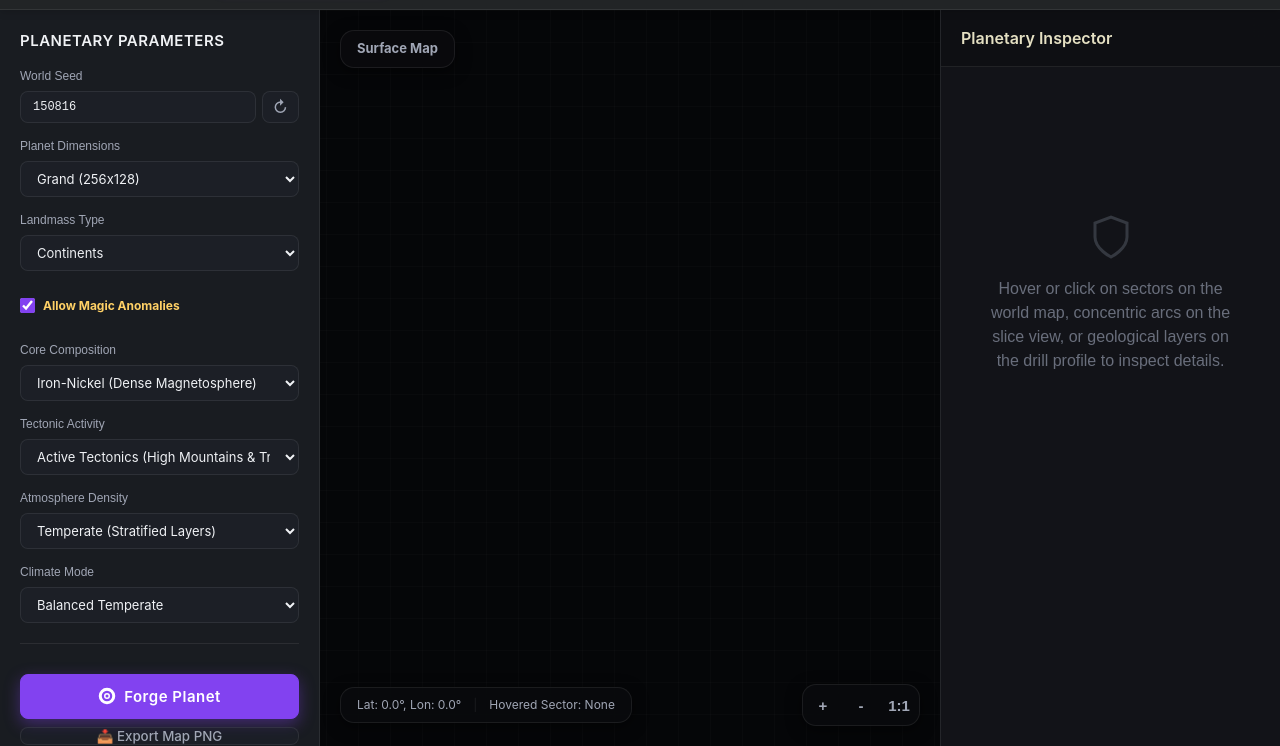
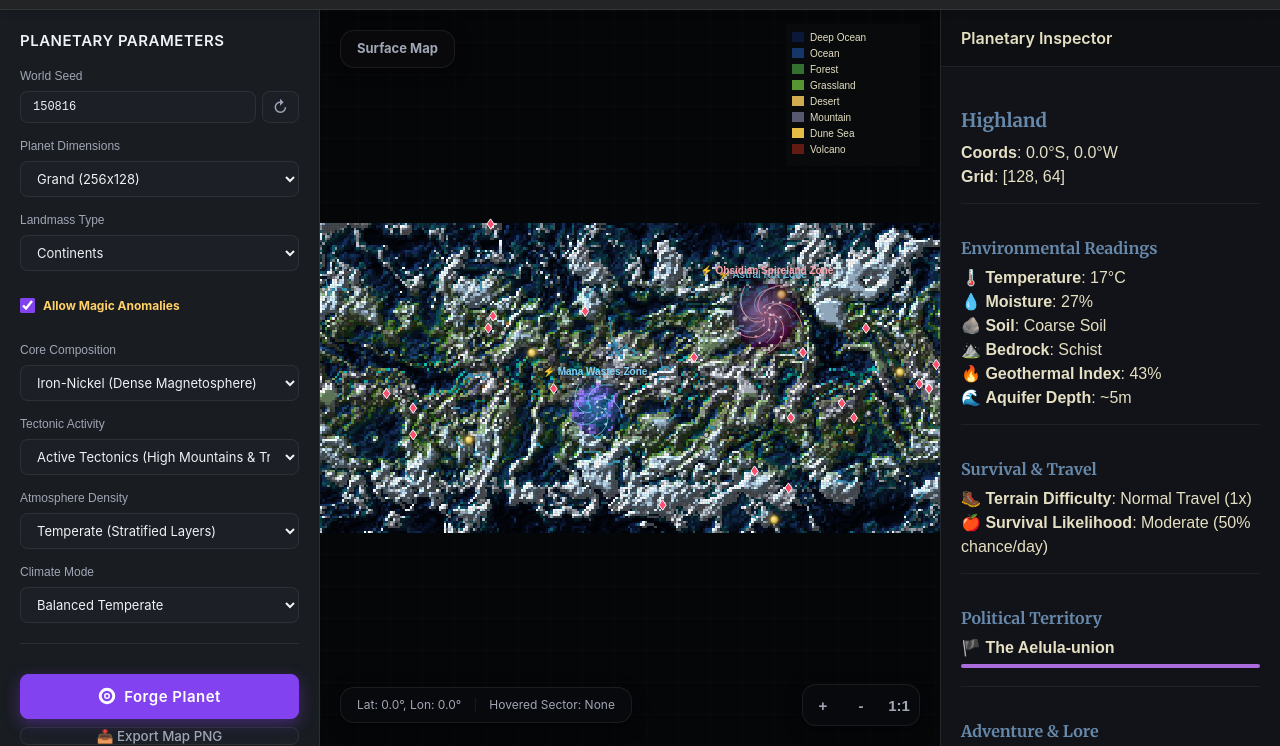
Before and after one commit to mackos1112/aetherforge-worldforge, a plain HTML site: page world.html in a window 1280 px wide. Shown: the part 54-800 px from the top of the page. Drawn offline with Linux system fonts and the light colour scheme; a web font is replaced by a local one.

Commit message:
feat: overhaul procedural mathematics (ridged multifractals, domain warping, Coriolis wind vector rain shadows, Voronoi noise)

```diff
--- a/js/world.js
+++ b/js/world.js
@@ -3,7 +3,7 @@
 // ES Module entry point bootstrapping the visualizer
 // ─────────────────────────────────────────────────────────────────────────────
 
-import { WorldVisualizer } from './world/visualizer.js';
+import { WorldVisualizer } from './world/visualizer.js?v=1.0.3';
 
 document.addEventListener('DOMContentLoaded', () => {
     window.visualizer = new WorldVisualizer();
--- a/js/world/engine.js
+++ b/js/world/engine.js
@@ -1,7 +1,7 @@
-import { RNG, GradientNoise2D, binaryInsert } from './utils.js';
-import { WorldNameGenerator } from '../names/names.js';
-import { BIOME_KEYS, BIOMES, POI_TYPES, getProceduralHooks } from './biomes.js';
-import { generatePoiDescription } from './descriptionGenerator.js';
+import { RNG, GradientNoise2D, binaryInsert } from './utils.js?v=1.0.2';
+import { WorldNameGenerator } from '../names/names.js?v=1.0.2';
+import { BIOME_KEYS, BIOMES, POI_TYPES, getProceduralHooks } from './biomes.js?v=1.0.2';
+import { generatePoiDescription } from './descriptionGenerator.js?v=1.0.2';
 
 export class WorldEngine {
     constructor(seed, sizeMode, coreType, tectonics, atmosphere, climate, customW = 512, customH = 256, allowMagic = true, landmassType = 'continents') {
@@ -190,36 +190,39 @@
 
         const W = this.width, H = this.height;
 
-        // ── 1. Heightmap generation with landmass masks ──────────────────────
+        // ── 1. Heightmap generation with Ridged Multifractals ────────────────
         const rawH = new Float32Array(W * H);
         let hMin = Infinity, hMax = -Infinity;
 
         for (let y = 0; y < H; y++) {
             for (let x = 0; x < W; x++) {
                 const idx = y * W + x;
-                let nx = x / W * 3;
-                let ny = y / H * 1.5;
+                let nx = (x / W) * 3.2;
+                let ny = (y / H) * 1.6;
 
-                // Adjust frequency if islands
                 if (this.landmassType === 'islands') {
-                    nx = x / W * 8.5;
-                    ny = y / H * 4.2;
+                    nx = (x / W) * 8.5;
+                    ny = (y / H) * 4.2;
                 }
 
-                let h = noiseA.warpedFbm(nx, ny, 6);
+                let baseH = noiseA.doubleWarpedFbm(nx, ny, 6);
+                let ridgeH = noiseB.ridgedFbm(nx * 2.2, ny * 2.2, 5);
+
+                // Blend base continent warping with sharp tectonic ridged multifractals
+                let h = baseH * 0.65 + ridgeH * 0.35;
 
                 // Landmass Shape Masks
                 if (this.landmassType === 'pangea') {
                     const dx = (x / W - 0.5) * 2;
                     const dy = (y / H - 0.5) * 2;
                     const dist = Math.sqrt(dx * dx + dy * dy);
-                    h -= dist * dist * 0.35; // pull edges down
+                    h -= dist * dist * 0.38;
                 } else if (this.landmassType === 'islands') {
-                    h -= 0.14; // submerge lowlands, creating chains
+                    const cell = noiseA.cellularVoronoi(nx * 1.5, ny * 1.5);
+                    h = (1 - cell.f1 * 0.8) * 0.5 + ridgeH * 0.5 - 0.18;
                 } else {
-                    // standard continents: push poles slightly towards water/ice caps
                     const latFrac = Math.abs((y / H) - 0.5) * 2;
-                    h -= latFrac * latFrac * 0.15;
+                    h -= latFrac * latFrac * 0.16;
                 }
 
                 rawH[idx] = h;
@@ -228,53 +231,90 @@
             }
         }
 
-        // Normalize height
+        // Normalize height map
         const hRange = hMax - hMin;
         for (let i = 0; i < W * H; i++) {
             this.heightMap[i] = (rawH[i] - hMin) / hRange;
         }
 
-        // Tectonics
+        // Active Tectonics: Sharpen mountains & deepen ocean trenches
         if (this.tectonics === 'active') {
             for (let i = 0; i < W * H; i++) {
                 const h = this.heightMap[i];
-                if (h > 0.55) this.heightMap[i] = Math.min(1, 0.55 + (h - 0.55) * 1.8);
-                if (h < 0.4)  this.heightMap[i] = Math.max(0, 0.4 - (0.4 - h) * 1.6);
+                if (h > 0.54) this.heightMap[i] = Math.min(1, 0.54 + Math.pow(h - 0.54, 0.85) * 1.6);
+                if (h < 0.38) this.heightMap[i] = Math.max(0, 0.38 - Math.pow(0.38 - h, 0.85) * 1.4);
             }
         }
 
-        // ── 2. Climate offsets ───────────────────────────────────────────────
+        // ── 2. Climate & Orographic Wind Vector Thermodynamics ───────────────
         const climateOffset = { balanced: 0, frozen: -15, desolate: 12, volcanic: 22 };
         const moistureScale = { balanced: 1, frozen: 0.5, desolate: 0.3, volcanic: 0.65 };
         const dT = climateOffset[this.climate] || 0;
         const dM = moistureScale[this.climate] || 1;
 
-        // ── 3. Fill Climate flat maps ────────────────────────────────────────
+        // Base Temperature & Unmodified Moisture
         for (let y = 0; y < H; y++) {
             for (let x = 0; x < W; x++) {
                 const idx = y * W + x;
                 const h = this.heightMap[idx];
                 const latDeg = ((H / 2 - y) / (H / 2)) * 90;
-                // Organic latitude warping to bend climate zones naturally
                 const latNoise = noiseT.fbm(x / W * 2.8, y / H * 2.8, 3) * 8.5;
                 const latAbs = Math.max(0, Math.min(90, Math.abs(latDeg + latNoise)));
 
-                // Temperature
-                const altCool = h > 0.5 ? (h - 0.5) * 62 : 0;
-                const baseTemp = 32 - latAbs * 0.76 + dT - altCool;
+                const altCool = h > 0.5 ? (h - 0.5) * 64 : 0;
+                const baseTemp = 32 - latAbs * 0.78 + dT - altCool;
                 this.tempMap[idx] = Math.round(baseTemp);
 
-                // Moisture
                 const rawMoist = (noiseM.fbm(x / W * 5.2, y / H * 5.2, 4) + 1) / 2;
-                const hadley = Math.sin((latAbs / 90) * Math.PI * 3) * 0.16;
+                const hadley = Math.sin((latAbs / 90) * Math.PI * 3) * 0.18;
                 let moisture = Math.max(0, Math.min(1, rawMoist + hadley)) * dM;
-                if (h > 0.65) moisture *= 0.55; // wind shadow
+                if (h < 0.49) moisture = Math.max(moisture, 0.85); // High humidity over ocean
                 this.moistureMap[idx] = Math.round(moisture * 100);
+            }
+        }
 
-                // Aquifer & Magma
-                this.aquiferMap[idx] = Math.max(5, Math.floor(moisture * 180 - (h > 0.65 ? 50 : 0)));
-                this.magmaMap[idx] = Math.round(h * 60 + (this.climate === 'volcanic' ? 35 : 0));
+        // Orographic Wind Vector Advection (Rain Shadow Effect)
+        // Advect moisture according to latitude Trade Winds & Westerlies
+        for (let y = 0; y < H; y++) {
+            const latDeg = Math.abs(((H / 2 - y) / (H / 2)) * 90);
+            // Wind direction: Easterlies (-1) in tropics & poles, Westerlies (+1) in mid-latitudes
+            const windDirX = (latDeg > 30 && latDeg < 60) ? 1 : -1;
+
+            let carriedMoisture = 0.5;
+            for (let step = 0; step < W; step++) {
+                const x = (windDirX === 1) ? (step % W) : ((W - 1 - step + W) % W);
+                const idx = y * W + x;
+                const h = this.heightMap[idx];
+
+                if (h < 0.49) {
+                    // Pick up ocean moisture
+                    carriedMoisture = Math.min(1.0, carriedMoisture + 0.08);
+                } else {
+                    // Over land: check elevation climb
+                    const prevX = (x - windDirX + W) % W;
+                    const prevH = this.heightMap[y * W + prevX];
+                    const deltaH = h - prevH;
+
+                    if (deltaH > 0.02) {
+                        // Climbing mountain slope: dump rain on windward slope
+                        const rainDump = deltaH * 2.5 * carriedMoisture;
+                        this.moistureMap[idx] = Math.min(100, Math.round(this.moistureMap[idx] + rainDump * 100));
+                        carriedMoisture = Math.max(0.05, carriedMoisture - rainDump);
+                    } else if (deltaH < -0.02 || h > 0.68) {
+                        // Descending mountain back or high plateau: dry rain shadow!
+                        carriedMoisture *= 0.75;
+                        this.moistureMap[idx] = Math.max(2, Math.round(this.moistureMap[idx] * 0.45));
+                    }
+                }
             }
+        }
+
+        // Aquifer & Magma Maps
+        for (let idx = 0; idx < W * H; idx++) {
+            const h = this.heightMap[idx];
+            const m = this.moistureMap[idx] / 100;
+            this.aquiferMap[idx] = Math.max(5, Math.floor(m * 180 - (h > 0.65 ? 50 : 0)));
+            this.magmaMap[idx] = Math.round(h * 60 + (this.climate === 'volcanic' ? 35 : 0));
         }
 
         // ── 4. Biome Classification ──────────────────────────────────────────
@@ -296,7 +336,7 @@
 
         this.anomalyEpicenters = [];
         if (this.allowMagic) {
-            const numEpicenters = this.rng.nextInt(1, 3);
+            const numEpicenters = this.rng.int(1, 3);
             const anomalyTypes = ['Astral Rift', 'Mana Wastes', 'Fey Wildwood', 'Obsidian Spireland', 'Crystal Fields', 'Bioluminescent Jungle'];
 
             const landCoords = [];
@@ -311,7 +351,7 @@
             if (landCoords.length > 0) {
                 for (let e = 0; e < numEpicenters; e++) {
                     const pickedLand = this.rng.pick(landCoords);
-                    const radius = Math.max(6, Math.floor(Math.min(W, H) * (0.07 + this.rng.nextFloat() * 0.04)));
+                    const radius = Math.max(6, Math.floor(Math.min(W, H) * (0.07 + this.rng.next() * 0.04)));
                     const aType = this.rng.pick(anomalyTypes);
                     this.anomalyEpicenters.push({ x: pickedLand.x, y: pickedLand.y, radius, type: aType });
                 }
--- a/js/world/utils.js
+++ b/js/world/utils.js
@@ -78,10 +78,54 @@
         }
         return v / maxV;
     }
+    ridgedFbm(x, y, oct = 6, lac = 2.0, gain = 0.5) {
+        let v = 0, amp = 0.5, freq = 1, maxV = 0;
+        for (let i = 0; i < oct; i++) {
+            let n = this.noise(x * freq, y * freq);
+            n = 1.0 - Math.abs(n);
+            n = n * n; // Square to sharpen peaks
+            v += n * amp;
+            maxV += amp;
+            amp *= gain;
+            freq *= lac;
+        }
+        return v / maxV;
+    }
     warpedFbm(x, y, oct = 5) {
         const qx = this.fbm(x, y, oct);
         const qy = this.fbm(x + 5.2, y + 1.3, oct);
         return this.fbm(x + 4.0 * qx, y + 4.0 * qy, oct);
+    }
+    doubleWarpedFbm(x, y, oct = 5) {
+        const qx = this.fbm(x, y, oct);
+        const qy = this.fbm(x + 5.2, y + 1.3, oct);
+        const rx = this.fbm(x + 4.0 * qx + 1.7, y + 4.0 * qy + 9.2, oct);
+        const ry = this.fbm(x + 4.0 * qx + 8.3, y + 4.0 * qy + 2.8, oct);
+        return this.fbm(x + 4.0 * rx, y + 4.0 * ry, oct);
+    }
+    cellularVoronoi(x, y) {
+        const xi = Math.floor(x);
+        const yi = Math.floor(y);
+        let minD1 = Infinity, minD2 = Infinity;
+
+        for (let dy = -1; dy <= 1; dy++) {
+            for (let dx = -1; dx <= 1; dx++) {
+                const cx = xi + dx;
+                const cy = yi + dy;
+                const h = (Math.sin(cx * 12.9898 + cy * 78.233) * 43758.5453) % 1;
+                const px = cx + (h > 0 ? h : -h);
+                const py = cy + ((cx * 3.1415 + cy * 1.6180) % 1);
+
+                const dist = Math.sqrt((x - px) * (x - px) + (y - py) * (y - py));
+                if (dist < minD1) {
+                    minD2 = minD1;
+                    minD1 = dist;
+                } else if (dist < minD2) {
+                    minD2 = dist;
+                }
+            }
+        }
+        return { f1: minD1, f2: minD2, edge: minD2 - minD1 };
     }
 }
 
--- a/js/world/visualizer.js
+++ b/js/world/visualizer.js
@@ -1,5 +1,5 @@
-import { BIOMES, BIOME_KEYS } from './biomes.js';
-import { WorldEngine } from './engine.js';
+import { BIOMES, BIOME_KEYS } from './biomes.js?v=1.0.3';
+import { WorldEngine } from './engine.js?v=1.0.3';
 
 export class WorldVisualizer {
     constructor() {
--- a/world.html
+++ b/world.html
@@ -230,7 +230,7 @@
     <div id="toastContainer" style="position:fixed;bottom:24px;right:24px;z-index:9999;display:flex;flex-direction:column;gap:8px;"></div>
 
     <!-- Web App Logic -->
-    <script type="module" src="js/world.js"></script>
+    <script type="module" src="js/world.js?v=1.0.3"></script>
     <script>
         // Export PNG handler (hoisted so it works after world.js sets window.visualizer)
         document.addEventListener('DOMContentLoaded', () => {
```
